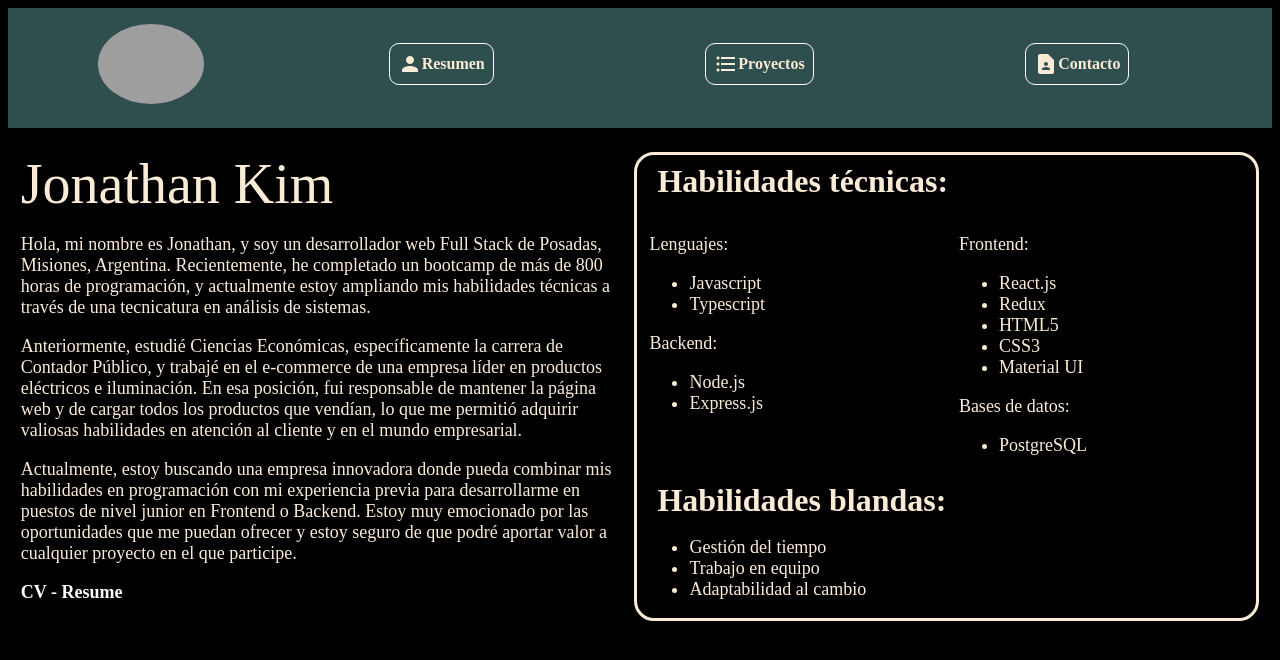
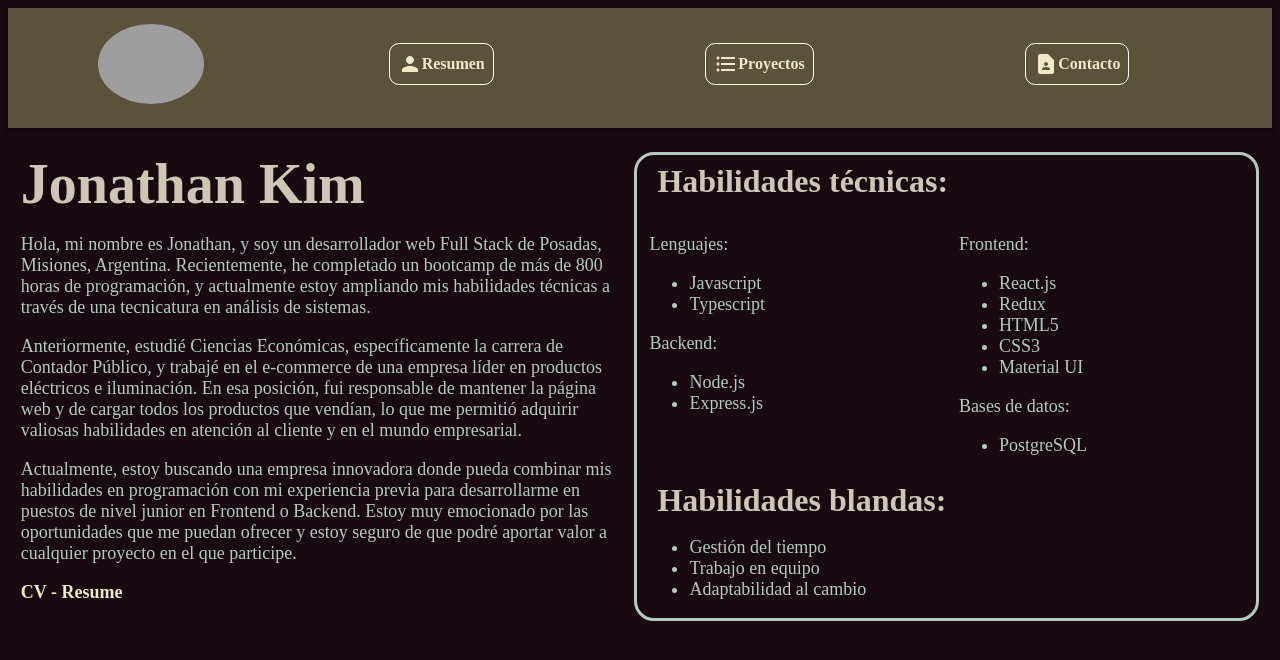
Before and after one commit to JONNYKIMBK/Portfolio, a Next.js app in the folder portfolio/: page / in a window 1280 px wide. Shown: the top 660 px of the page. Built offline with nearby package versions, Linux system fonts and the light colour scheme; grey boxes are pictures that could not be loaded.

Commit message:
paleta de colores

```diff
--- a/portfolio/src/app/components/Contact/Contact.tsx
+++ b/portfolio/src/app/components/Contact/Contact.tsx
@@ -13,7 +13,7 @@
   alignItems: "center",
   marginTop: 2,
   fontSize: 50,
-  color: "antiquewhite",
+  color: "#eee9c7",
 };
 
 const icon = {
--- a/portfolio/src/app/components/Navbar/Navbar.module.css
+++ b/portfolio/src/app/components/Navbar/Navbar.module.css
@@ -1,5 +1,5 @@
 .link {
-  color: antiquewhite;
+  color: #eee9c7;
   border: 1 solid;
   font-weight: bold;
 }
@@ -13,5 +13,5 @@
   max-height: 10vh;
   object-fit: cover;
   border-radius: 50%;
-  border: antiquewhite solid;
+  border: #eee9c7 solid;
 }
--- a/portfolio/src/app/components/Navbar/Navbar.tsx
+++ b/portfolio/src/app/components/Navbar/Navbar.tsx
@@ -51,7 +51,7 @@
 
   return (
     <Box>
-      <AppBar sx={{ backgroundColor: "#2F4F4F" }} position="static">
+      <AppBar sx={{ backgroundColor: "#5a5239" }} position="static">
         <Toolbar
           sx={{
             display: "flex",
--- a/portfolio/src/app/components/Resume/Resume.module.css
+++ b/portfolio/src/app/components/Resume/Resume.module.css
@@ -6,6 +6,8 @@
 
 .name {
   font-size: 7vh;
+  color: #cec7b6;
+  font-weight: bold;
 }
 
 .titles {
--- a/portfolio/src/app/globals.css
+++ b/portfolio/src/app/globals.css
@@ -1,18 +1,19 @@
 body {
-  background-color: black;
-  color: antiquewhite;
+  background-color: #190a12;
+  color: #b3c9c1;
 }
 a {
   text-decoration: none;
-  text-decoration-color: antiquewhite;
+  text-decoration-color: #eee9c7;
 }
 
 .titles {
   font-size: 4vh;
   font-weight: bold;
   margin: 1vh;
+  color: #cec7b6;
 }
 
 b {
-  color: white;
+  color: #eee9c7;
 }
--- a/portfolio/src/app/proyects/page.module.css
+++ b/portfolio/src/app/proyects/page.module.css
@@ -27,6 +27,7 @@
   width: 20%;
   padding: 1vw;
   font-size: 3vh;
+  color: #cec7b6;
 }
 
 .resume {
@@ -40,7 +41,7 @@
 }
 
 .bold {
-  color: white;
+  color: #cec7b6;
 }
 
 .links {
```
